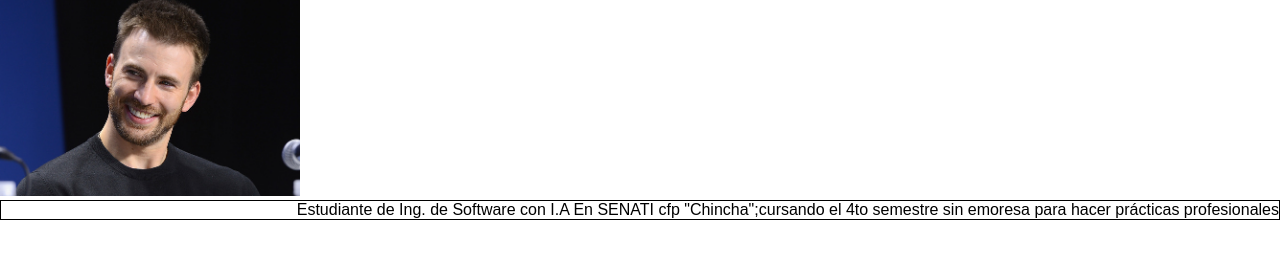
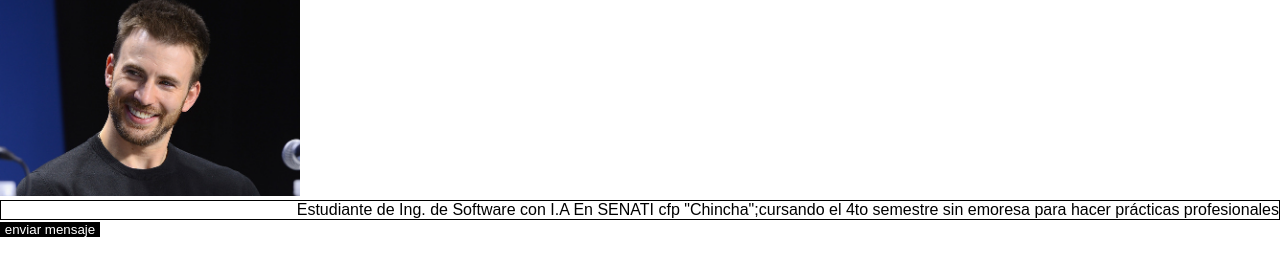
Before and after one commit to JesusManza/proyecto-cv, a plain HTML site: page index.html in a window 1280 px wide. Shown: the part 140-416 px from the top of the page. Drawn offline with Linux system fonts and the light colour scheme.

Commit message:
perfil actualizado

```diff
--- a/css/estilo.css
+++ b/css/estilo.css
@@ -24,3 +24,8 @@ img{
     border: 1px solid black;
     text-align:right;
 }
+.boton{
+    color: white;
+    background-color: black;
+    width: 100px;
+}
--- a/index.html
+++ b/index.html
@@ -13,6 +13,7 @@
     <p class="parrafo">Estudiante de Ing. de Software con I.A
         En SENATI cfp "Chincha";cursando el 4to semestre sin emoresa para hacer prácticas profesionales
     </p>
+    <button class="boton">enviar mensaje</button>
 
 </body>
 </html>
```
